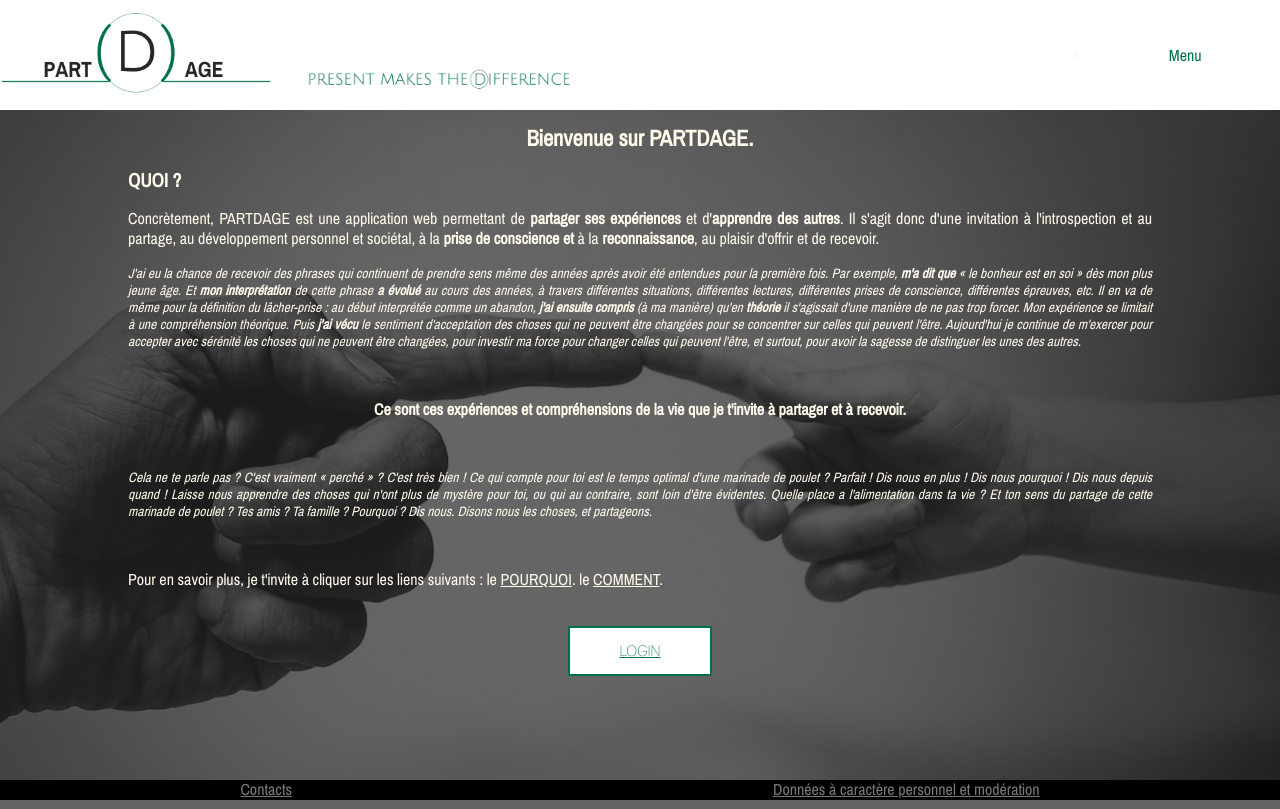
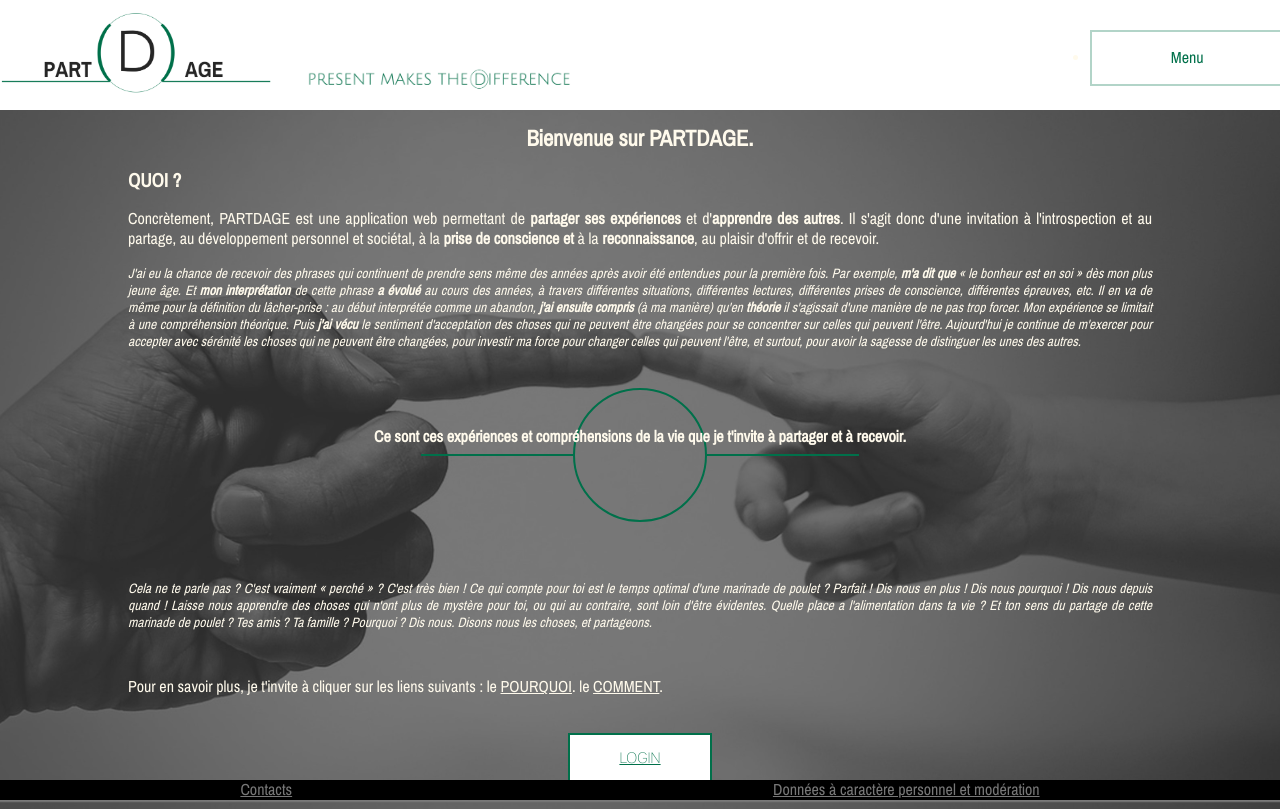
Before and after one commit to ThomasCreusot/partdage, a Django app: page / in a window 1280 px wide. Run offline with Django 4.2, Linux system fonts and the light colour scheme; some web fonts are replaced.

Commit message:
logo (coded) on index page

```diff
--- a/sharingofexperience/templates/sharingofexperience/index.html
+++ b/sharingofexperience/templates/sharingofexperience/index.html
@@ -2,18 +2,25 @@
 {% block content %}
 
 <div id=blocPageIndex>
+    <div>
         <h1>Bienvenue sur PARTDAGE.</h1>
         <h2>QUOI ?</h2>
         <p>Concrètement, PARTDAGE est une application web permettant de <strong>partager ses expériences</strong> et d'<strong>apprendre des autres</strong>. Il s'agit donc d'une invitation à l'introspection et au partage, au développement personnel et sociétal, à la <strong>prise de conscience et</strong> à la <strong>reconnaissance</strong>, au plaisir d'offrir et de recevoir.</p>
-    <div class='secondary_text'><p>J'ai eu la chance de recevoir des phrases qui continuent de prendre sens même des années après avoir été entendues pour la première fois. Par exemple, <strong>m'a dit que</strong> « le bonheur est en soi » dès mon plus jeune âge. Et <strong>mon interprétation</strong> de cette phrase <strong>a évolué</strong> au cours des années, à travers différentes situations, différentes lectures, différentes prises de conscience, différentes épreuves, etc. Il en va de même pour la définition du lâcher-prise : au début interprétée comme un abandon, <strong>j'ai ensuite compris</strong> (à ma manière) qu'en <strong>théorie</strong> il s'agissait d'une manière de ne pas trop forcer. Mon expérience se limitait à une compréhension théorique. Puis <strong>j'ai vécu</strong> le sentiment d'acceptation des choses qui ne peuvent être changées pour se concentrer sur celles qui peuvent l'être. Aujourd'hui je continue de m'exercer pour accepter avec sérénité les choses qui ne peuvent être changées, pour investir ma force pour changer celles qui peuvent l'être, et surtout, pour avoir la sagesse de distinguer les unes des autres.</p></div>
+        <div id="first_secondary_text_index_page" class='secondary_text'><p>J'ai eu la chance de recevoir des phrases qui continuent de prendre sens même des années après avoir été entendues pour la première fois. Par exemple, <strong>m'a dit que</strong> « le bonheur est en soi » dès mon plus jeune âge. Et <strong>mon interprétation</strong> de cette phrase <strong>a évolué</strong> au cours des années, à travers différentes situations, différentes lectures, différentes prises de conscience, différentes épreuves, etc. Il en va de même pour la définition du lâcher-prise : au début interprétée comme un abandon, <strong>j'ai ensuite compris</strong> (à ma manière) qu'en <strong>théorie</strong> il s'agissait d'une manière de ne pas trop forcer. Mon expérience se limitait à une compréhension théorique. Puis <strong>j'ai vécu</strong> le sentiment d'acceptation des choses qui ne peuvent être changées pour se concentrer sur celles qui peuvent l'être. Aujourd'hui je continue de m'exercer pour accepter avec sérénité les choses qui ne peuvent être changées, pour investir ma force pour changer celles qui peuvent l'être, et surtout, pour avoir la sagesse de distinguer les unes des autres.</p></div>
         <br>
         <div class='centered_text' class = 'primary_text'><p><strong>Ce sont ces expériences et compréhensions de la vie que je t'invite à partager et à recevoir.</strong></p></div>
-    <br>
-    <div class='secondary_text'><p>Cela ne te parle pas ? C'est vraiment « perché » ? C'est très bien ! Ce qui compte pour toi est le temps optimal d'une marinade de poulet ? Parfait ! Dis nous en plus ! Dis nous pourquoi ! Dis nous depuis quand ! Laisse nous apprendre des choses qui n'ont plus de mystère pour toi, ou qui au contraire, sont loin d'être évidentes. Quelle place a l'alimentation dans ta vie ? Et ton sens du partage de cette marinade de poulet ? Tes amis ? Ta famille ? Pourquoi ? Dis nous. Disons nous les choses, et partageons.</p></div>
-    <br>
+    </div>
+
+    <div class="partdage_logo_code">
+        <div class="partdage_logo_code_left_line"></div>
+        <div class="partdage_logo_code_circle"></div>
+        <div class="partdage_logo_code_right_line"></div>
+    </div>
+
+    <div>
+        <div id="second_secondary_text_index_page" class='secondary_text'><p>Cela ne te parle pas ? C'est vraiment « perché » ? C'est très bien ! Ce qui compte pour toi est le temps optimal d'une marinade de poulet ? Parfait ! Dis nous en plus ! Dis nous pourquoi ! Dis nous depuis quand ! Laisse nous apprendre des choses qui n'ont plus de mystère pour toi, ou qui au contraire, sont loin d'être évidentes. Quelle place a l'alimentation dans ta vie ? Et ton sens du partage de cette marinade de poulet ? Tes amis ? Ta famille ? Pourquoi ? Dis nous. Disons nous les choses, et partageons.</p></div>
         <p>Pour en savoir plus, je t'invite à cliquer sur les liens suivants : le <a href="{% url 'why_partdage' %}">POURQUOI</a>. le <a href="{% url 'how_partdage_was_made' %}">COMMENT</a>.</p>
         <br>
-
 
         {%  if user.is_authenticated %}
             <button><a href="{% url 'home' %}">HOME</a></button>
@@ -21,4 +28,6 @@
             <button><a href="{% url 'login' %}">LOGIN</a></button>
         {% endif %}
     </div>
+
+</div>
 {% endblock content %}
--- a/static/styles.css
+++ b/static/styles.css
@@ -3,6 +3,7 @@
 _VARIABLES
 _FONTS
 _ALL WEBSITE
+_LOGO (CODED)
 
 INDEXPAGE
 WHY PAGE
@@ -175,6 +176,12 @@ header nav * {
     margin: 0;
 }
 
+#navbar_main_li {
+    border-width:  2px;
+    border-color: rgba(0, 112, 74, 0.3);
+    border-style: solid;
+}
+
 .navbar li * {
     color: var(--main-green-color);
 }
@@ -197,6 +204,11 @@ header nav * {
     font-weight: bold;
 }
 
+.navbar:hover #navbar_main_li {
+    border-width:  2px;
+    border-color: var(--main-green-color);
+    border-style: solid;
+}
 
 .navbar li ul li {
     /*background-color: rgb(255,255,255);*/
@@ -265,6 +277,55 @@ h2 {
     width: 80%;
 }
 
+#blocPageIndex{
+    display: flex;
+    flex-direction: column;
+    justify-content: baseline;
+    align-items: center;
+}
+
+
+
+/*==================================*/
+/*========== LOGO (CODED) ==========*/
+
+
+.partdage_logo_code {
+    display: flex;
+    flex-direction: row;
+    justify-content: baseline;
+    align-items: center;
+
+    margin-top: 0;
+    padding-top: 0;
+    margin-bottom: 0;
+
+    position: relative;
+    top: -75px;
+    z-index: -1;
+
+}
+
+.partdage_logo_code * {
+    border-color: var(--main-green-color);
+    border-style: solid;
+}
+
+.partdage_logo_code .partdage_logo_code_left_line, .partdage_logo_code .partdage_logo_code_right_line {
+    width: 150px;
+    height: 0px;
+
+    border-width: 1px;
+}
+
+.partdage_logo_code .partdage_logo_code_circle {
+    width: 130px;
+    height: 130px;
+    border-radius: 50%; /*border radius moitie de width et height pour que cela fasse un cercle*/
+
+    border-width:  2px;
+}
+
 
 
 /*================================*/
@@ -275,6 +336,15 @@ h2 {
     height: 50px;
     position:relative;
     left: 43%; /*50% - 14%/2 with 14% <-> button width*/
+}
+
+#blocPageIndex #first_secondary_text_index_page{
+    margin-bottom: 4%;
+}
+
+#blocPageIndex #second_secondary_text_index_page{
+    position: relative;
+    top: -30px;
 }
 
 
--- a/templates/base.html
+++ b/templates/base.html
@@ -26,7 +26,7 @@
 
             <div id="wrap">
                 <ul class="navbar">
-                  <li>
+                  <li id="navbar_main_li">
                     <p id ="menu_title">Menu</p>
                     <ul>
                       <li><a href="{% url 'index' %}">Accueil</a></li>
```
Also changed, not shown: static/partDage_wallpaper_001_centered_dark.jpg. Lines whose indentation alone changed are shown as unchanged.
